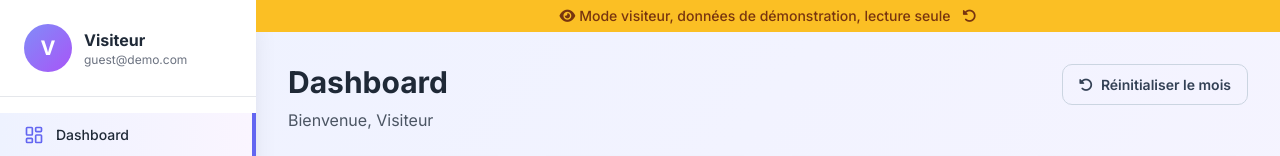
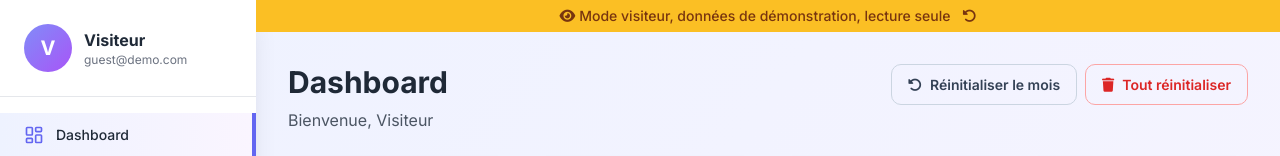
Before and after one commit to anne-gaelle-bernard/finance-, a React (Vite) app in the folder frontend/: page /dashboard in a window 1280 px wide. Both pictures are taken after a click on the button "Continuer en visiteur (démo)". Shown: the top 156 px of the page. Built offline with nearby package versions, Linux system fonts and the light colour scheme; no server answers.

Commit message:
feat: add a full reset button for all income/expense history
"Réinitialiser le mois" stays scoped to the current month; the new
"Tout réinitialiser" button wipes every transaction across all time,
resetting Dashboard totals and the Analytics trend to zero.

```diff
--- a/frontend/src/contexts/DataContext.jsx
+++ b/frontend/src/contexts/DataContext.jsx
@@ -231,6 +231,25 @@ export const DataProvider = ({ children }) => {
       setTransactions(remaining)
     } catch (error) {
       console.error('Error clearing month transactions:', error)
+      throw error
+    }
+  }
+
+  const clearAllTransactions = async () => {
+    if (transactions.length === 0) return
+
+    const token = localStorage.getItem('token')
+    if (!token) {
+      setTransactions([])
+      saveToLocal('transactions', [])
+      return
+    }
+
+    try {
+      await Promise.all(transactions.map(t => transactionAPI.delete(t._id || t.id)))
+      setTransactions([])
+    } catch (error) {
+      console.error('Error clearing all transactions:', error)
       throw error
     }
   }
@@ -537,6 +556,7 @@ export const DataProvider = ({ children }) => {
     addTransaction: guardWrite(addTransaction),
     deleteTransaction: guardWrite(deleteTransaction),
     clearCurrentMonthTransactions: guardWrite(clearCurrentMonthTransactions),
+    clearAllTransactions: guardWrite(clearAllTransactions),
     addGoal: guardWrite(addGoal),
     updateGoal: guardWrite(updateGoal),
     deleteGoal: guardWrite(deleteGoal),
--- a/frontend/src/pages/Dashboard.jsx
+++ b/frontend/src/pages/Dashboard.jsx
@@ -28,7 +28,7 @@ import FinanceSimulatorSection from '../components/sections/FinanceSimulatorSect
 
 const Dashboard = () => {
   const { currentUser, isGuest } = useAuth()
-  const { transactions, goals, reminders, notes, folders, monthlyArchive, clearCurrentMonthTransactions, resetGuestData } = useData()
+  const { transactions, goals, reminders, notes, folders, monthlyArchive, clearCurrentMonthTransactions, clearAllTransactions, resetGuestData } = useData()
 
   const [activeSection, setActiveSection] = useState('dashboard')
   const [isMobileSidebarOpen, setIsMobileSidebarOpen] = useState(false)
@@ -78,6 +78,21 @@ const Dashboard = () => {
       } catch (error) {
         console.error('Error clearing month:', error)
         window.alert('Une erreur est survenue lors de la réinitialisation du mois.')
+      }
+    }
+  }
+
+  const handleClearAll = async () => {
+    if (transactions.length === 0) {
+      window.alert('Aucune transaction à supprimer.')
+      return
+    }
+    if (window.confirm('Supprimer TOUTES les transactions (revenus et dépenses, tout historique confondu) ? Cette action est irréversible.')) {
+      try {
+        await clearAllTransactions()
+      } catch (error) {
+        console.error('Error clearing all transactions:', error)
+        window.alert('Une erreur est survenue lors de la réinitialisation.')
       }
     }
   }
@@ -133,6 +148,7 @@ const Dashboard = () => {
                   <h1 className="text-2xl sm:text-3xl font-bold text-gray-800 mb-2">Dashboard</h1>
                   <p className="text-gray-600">Bienvenue, {currentUser?.name}</p>
                 </div>
+                <div className="flex items-center gap-2 flex-wrap">
                   <button
                     onClick={handleClearMonth}
                     className="btn-outline flex items-center gap-2 text-sm"
@@ -140,6 +156,14 @@ const Dashboard = () => {
                     <i className="fas fa-rotate-left"></i>
                     Réinitialiser le mois
                   </button>
+                  <button
+                    onClick={handleClearAll}
+                    className="btn-outline flex items-center gap-2 text-sm !text-red-600 !border-red-300 hover:!bg-red-50"
+                  >
+                    <i className="fas fa-trash"></i>
+                    Tout réinitialiser
+                  </button>
+                </div>
               </div>
 
               <StatsCards
```
Also changed, not shown: 1 other file (tests, documents, lock files or other folders). Lines whose indentation alone changed are shown as unchanged.
